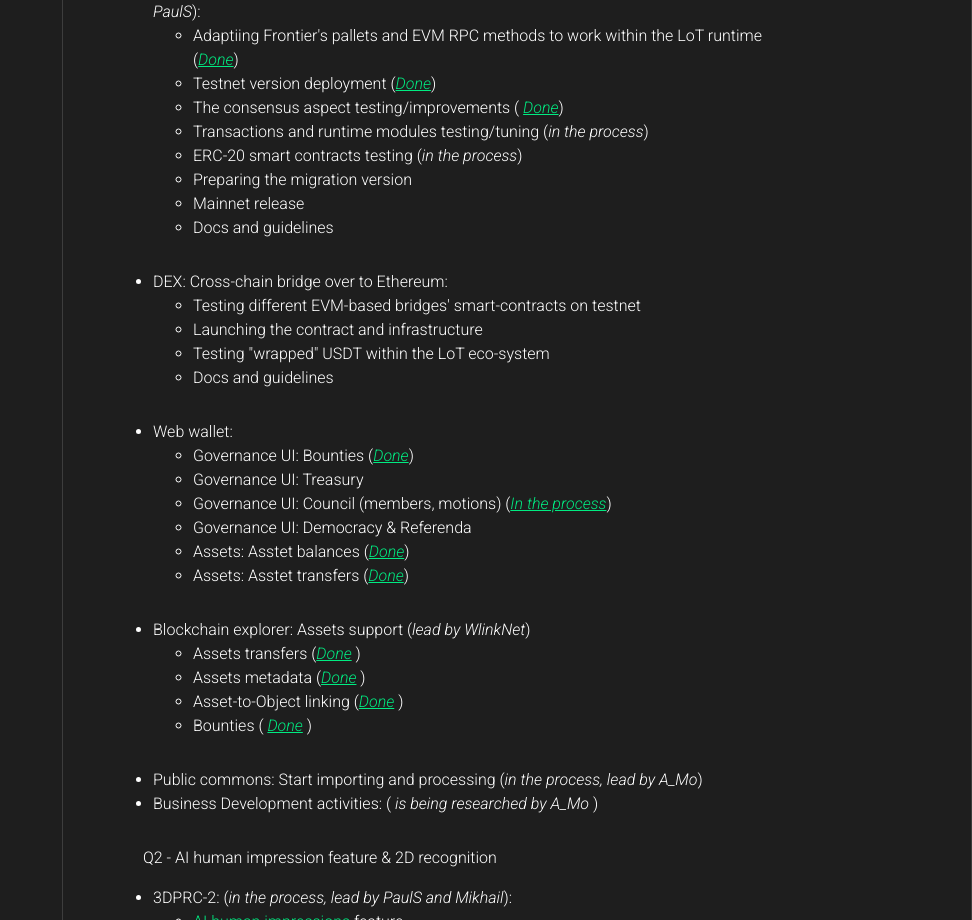
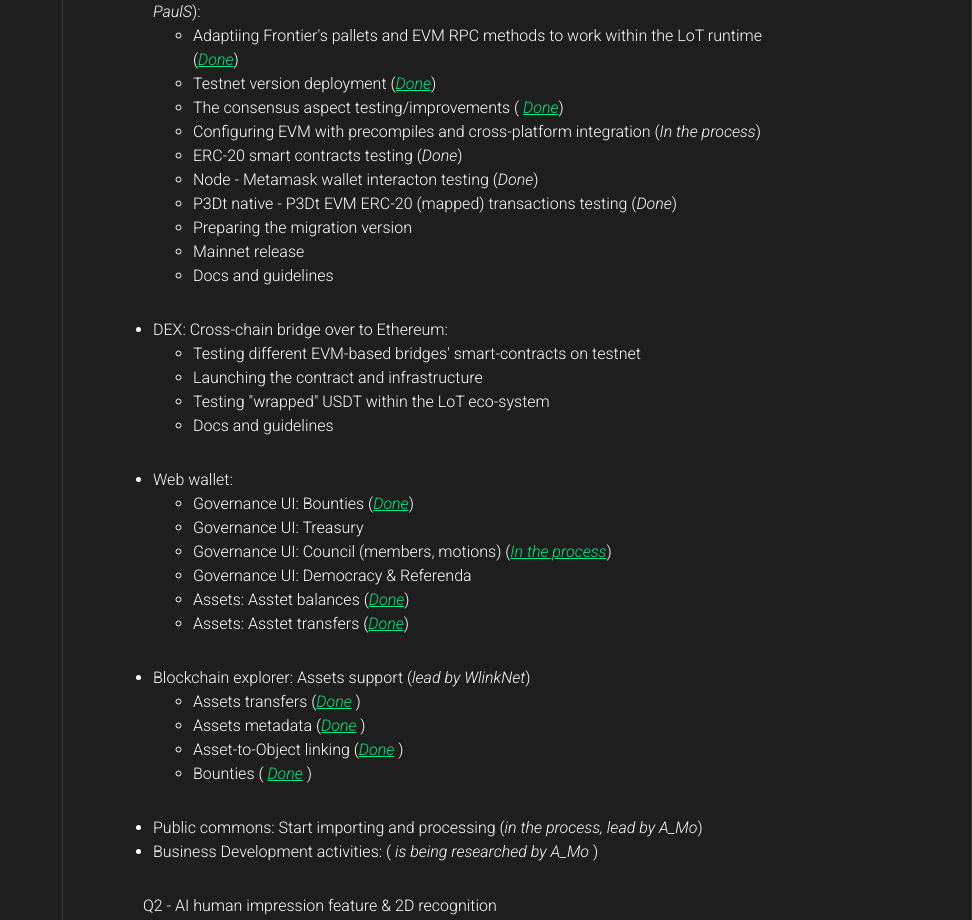
Before and after one commit to 3Dpass/website, a React (Create React App) app: page /coin in a window 1280 px wide. Shown: the part 5340-6260 px from the top of the page, without its empty margins (308-1280 px from the left). Built offline with nearby package versions, Linux system fonts and the light colour scheme; the HTML template or start-up script is replaced by a standard one.

Commit message:
roadmap-update

```diff
--- a/src/pages/Coin.jsx
+++ b/src/pages/Coin.jsx
@@ -456,8 +456,10 @@ ETH SIGNATURE
               <li>Adaptiing Frontier's pallets and EVM RPC methods to work within the LoT runtime (<Link to="https://github.com/3Dpass/3DP/tree/test"><i>Done</i></Link>)</li>
               <li>Testnet version deployment (<Link to="https://telemetry.3dpscan.io/#list/0xbec4a0ea6abbb20189179b4f6a23793cc6a7f1f88d94258d934ec25c5adbb15d"><i>Done</i></Link>) </li>
               <li>The consensus aspect testing/improvements ( <Link to="https://github.com/3Dpass/3DP/commit/ee16179837619ee0ed467f7efa694603cf0fc298"><i>Done</i></Link>)</li>
-              <li>Transactions and runtime modules testing/tuning (<i>in the process</i>)</li>
-              <li>ERC-20 smart contracts testing (<i>in the process</i>)</li>
+              <li>Configuring EVM with precompiles and cross-platform integration (<i>In the process</i>)</li>
+              <li>ERC-20 smart contracts testing (<i>Done</i>)</li>
+              <li>Node - Metamask wallet interacton testing (<i>Done</i>)</li>
+              <li>P3Dt native - P3Dt EVM ERC-20 (mapped) transactions testing (<i>Done</i>)</li>
               <li>Preparing the migration version</li>
               <li>Mainnet release</li>
               <li>Docs and guidelines</li>
--- a/src/pages/Home.jsx
+++ b/src/pages/Home.jsx
@@ -30,6 +30,13 @@ const Home = () => {
 
   const [news, setNews] = useState([
     {
+      title: "EVM cross-platform transactions are tested!",
+      description:
+        "P3Dt native - P3Dt ERC20 (mapped) cross-platform transfers are proved successful on testnet!",
+      date: "Mar 05, 2025",
+      link: "https://github.com/3Dpass/3DP/tree/test"
+    },
+    {
       title: "The EVM emulator feature is launched on testnet!",
       description:
         "The EVM compatibility layer has been integrated into the Node, which is now available for public review and testing over the `test` branch!",
@@ -42,13 +49,6 @@ const Home = () => {
         "3DPRC-2 tokens transfers feature has been implemented into the web wallet!",
       date: "Jan 24, 2025",
       link: "https://wallet.3dpass.org"
-    },
-    {
-      title: "3DPRC-2 tokens are supported on the blockchain explorer 3dpscan.io!",
-      description:
-        "The blockchain explorer 3dpscan.io has implemented full 3DPRC-2 tokens support: transfers, metadata, backed objects!",
-      date: "Jan 23, 2025",
-      link: "https://3dpscan.io/assets"
     },
   ]);
   const [activeIndex, setActiveIndex] = useState(null);
```
